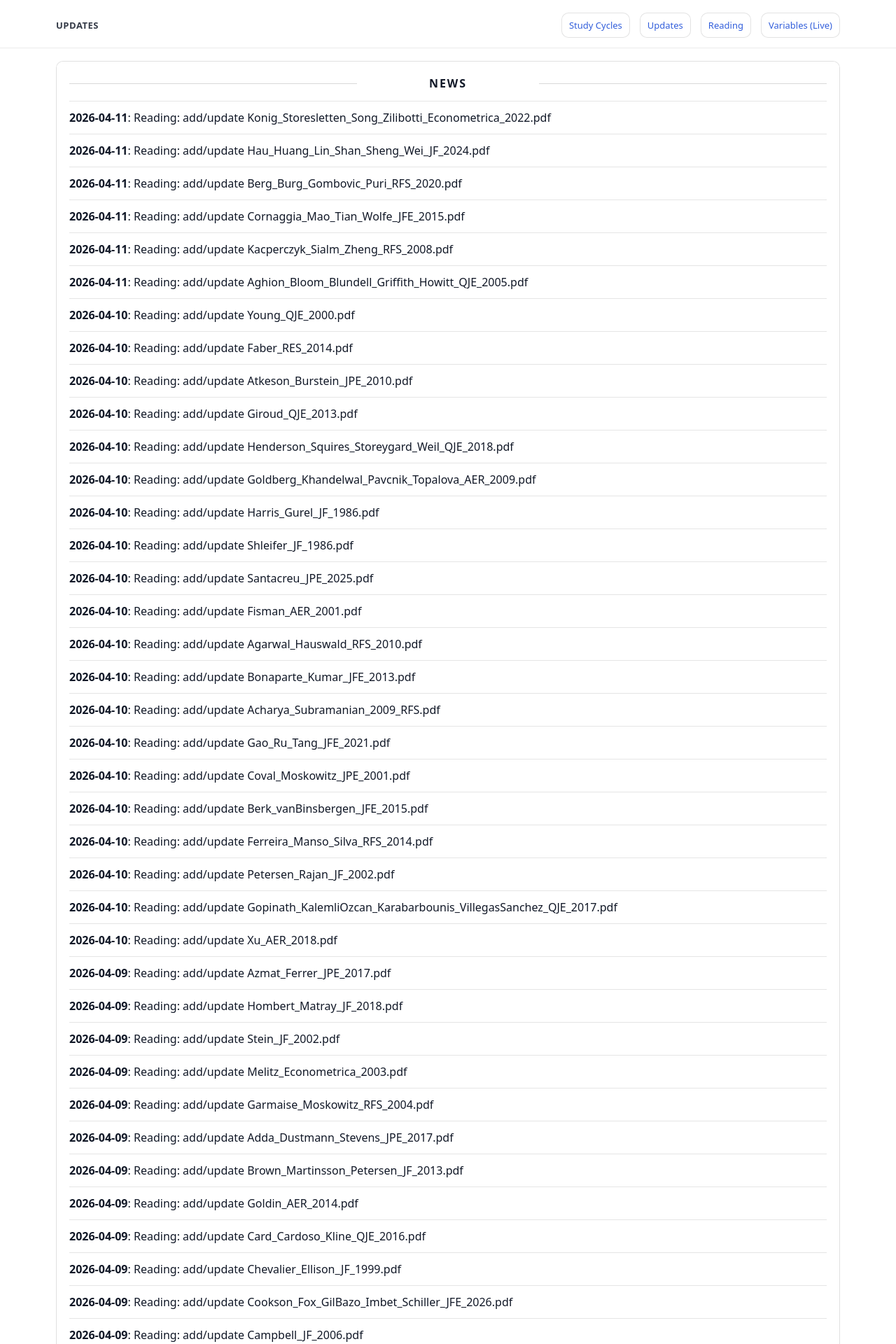
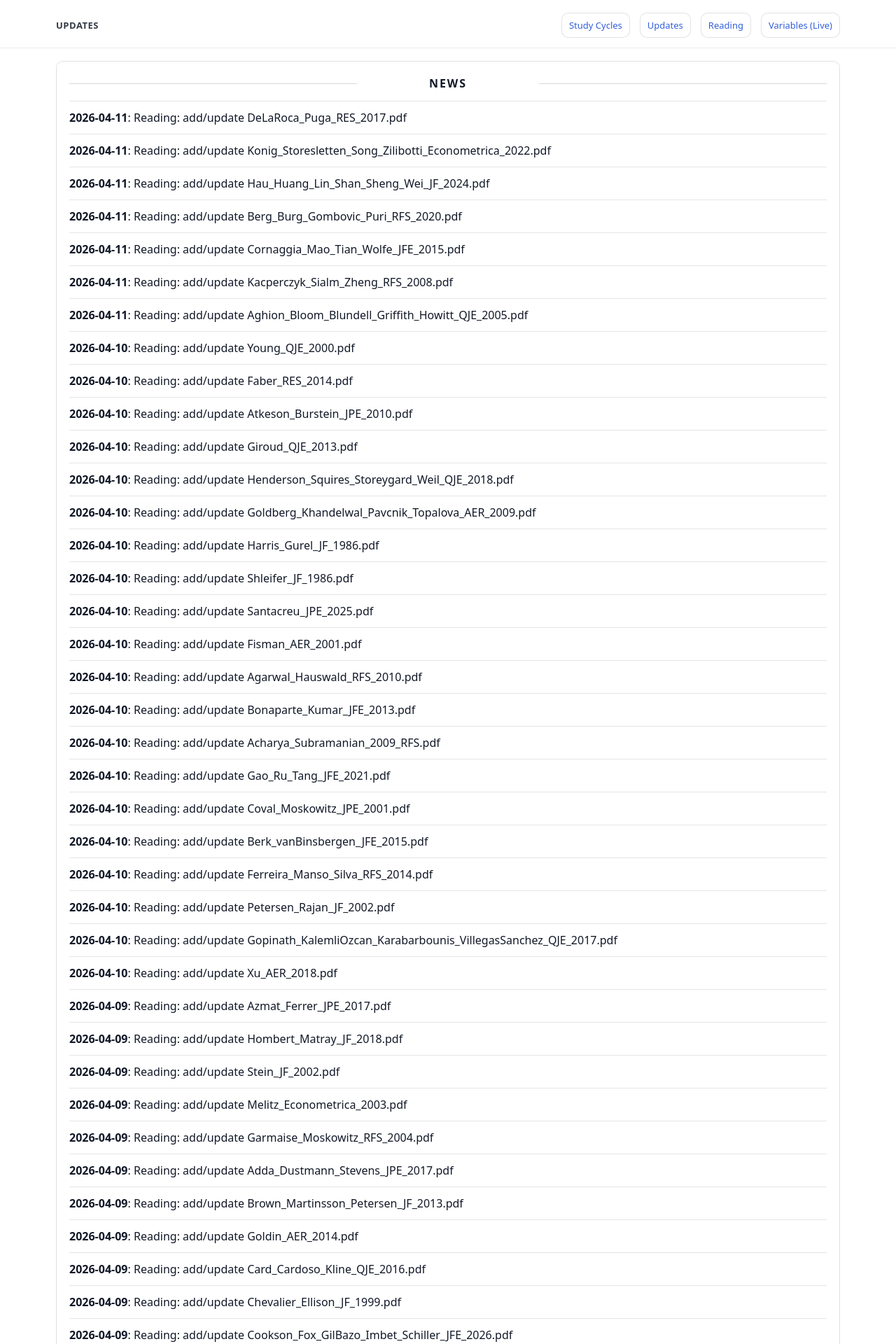
Before and after one commit to yaxinzn/study-archive, a Jekyll site: the page built from updates/index.md, in a window 1280 px wide. Shown: the top 1920 px of the page at 70% size. Built offline with Jekyll 4.4.1, drawn with Linux system fonts in a browser that asks for light colours; some of the changed text lies outside the part shown.

Commit message:
chore: update NEWS feed

```diff
--- a/_data/news.yml
+++ b/_data/news.yml
@@ -1,4 +1,7 @@
 # Auto-generated update history (sorted newest -> oldest). Do not edit manually.
+- ts: "1775903115"
+  date: "2026-04-11"
+  title: "Reading: add/update DeLaRoca_Puga_RES_2017.pdf"
 - ts: "1775902075"
   date: "2026-04-11"
   title: "Reading: add/update Konig_Storesletten_Song_Zilibotti_Econometrica_2022.pdf"
```
